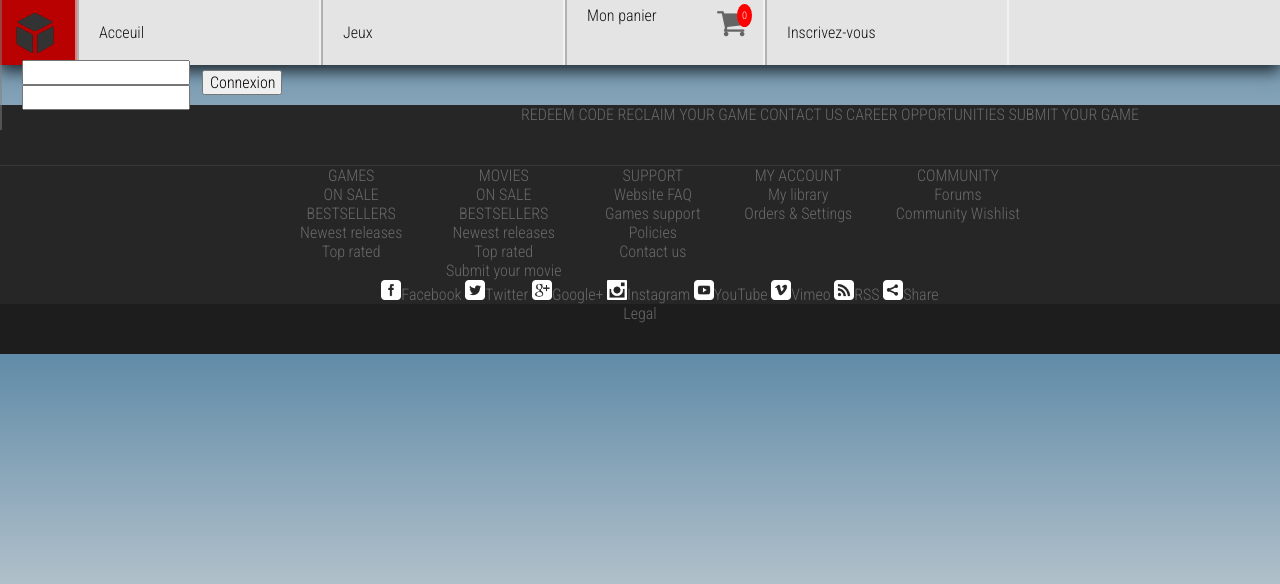
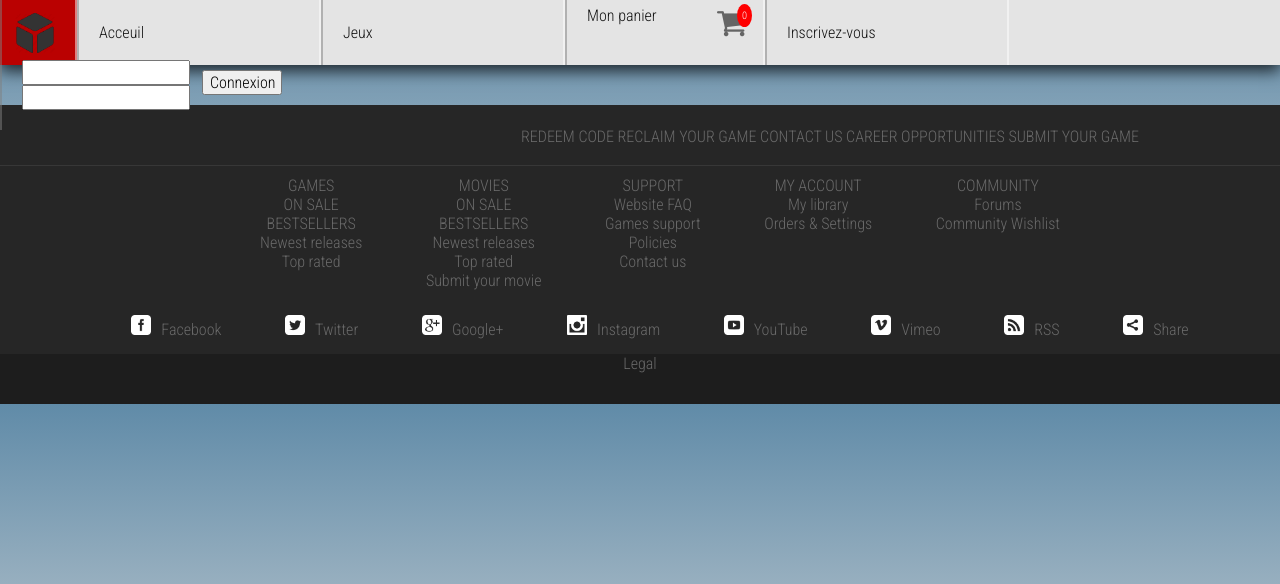
Before and after one commit to Charleelee/P62_TP, a PHP site: page /index.php in a window 1280 px wide. Shown: the top 584 px of the page. Run offline with PHP 8.4, Linux system fonts and the light colour scheme; data that the repository does not hold is empty.

Commit message:
more css footer

```diff
--- a/assets/css/main.css
+++ b/assets/css/main.css
@@ -253,7 +253,7 @@ footer {
     display: inline-block;
     vertical-align: top;
     list-style: none;
-    margin: 0;
+    margin: 22px 0 0 0;
 }
 
 .footerTop ul li {
@@ -273,7 +273,7 @@ footer {
     display: inline-block;
     vertical-align: top;
     list-style: none;
-    margin: 0;
+    margin: 10px;
 }
 
 .footerMidle ul li a {
@@ -286,14 +286,18 @@ footer {
 
 .footerButtons ul li {
     display: inline-block;
+    margin: 5px 20px 5px 20px;
 }
 
 .footerButtons ul li a {
     color: #696969;
+    margin: auto 10px auto 10px;
+    vertical-align: top;
 }
 
 .footerButtons ul li a img {
     width: 20px;
+    padding-right: 10px;
 }
 
 .footerBottom {
```
